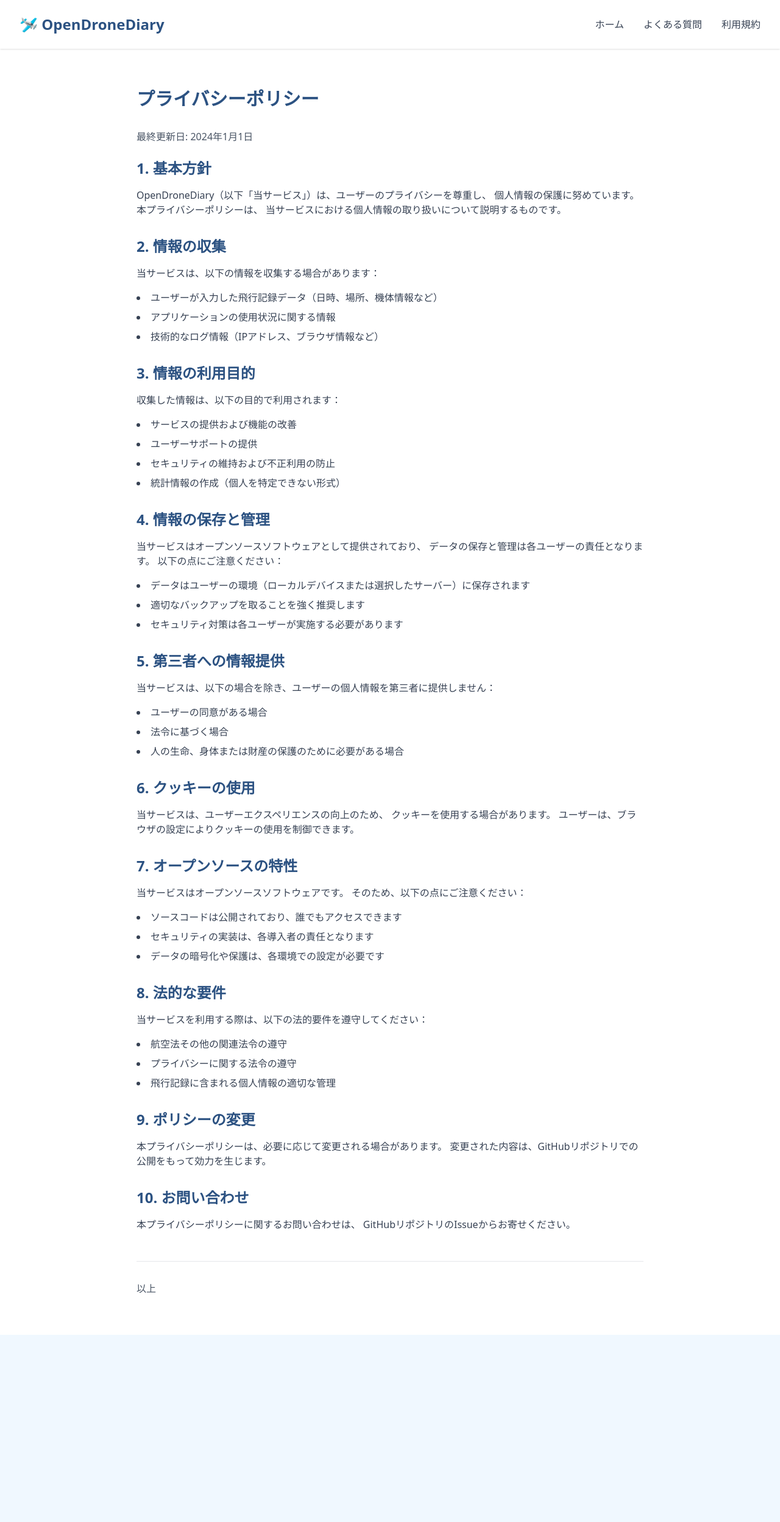
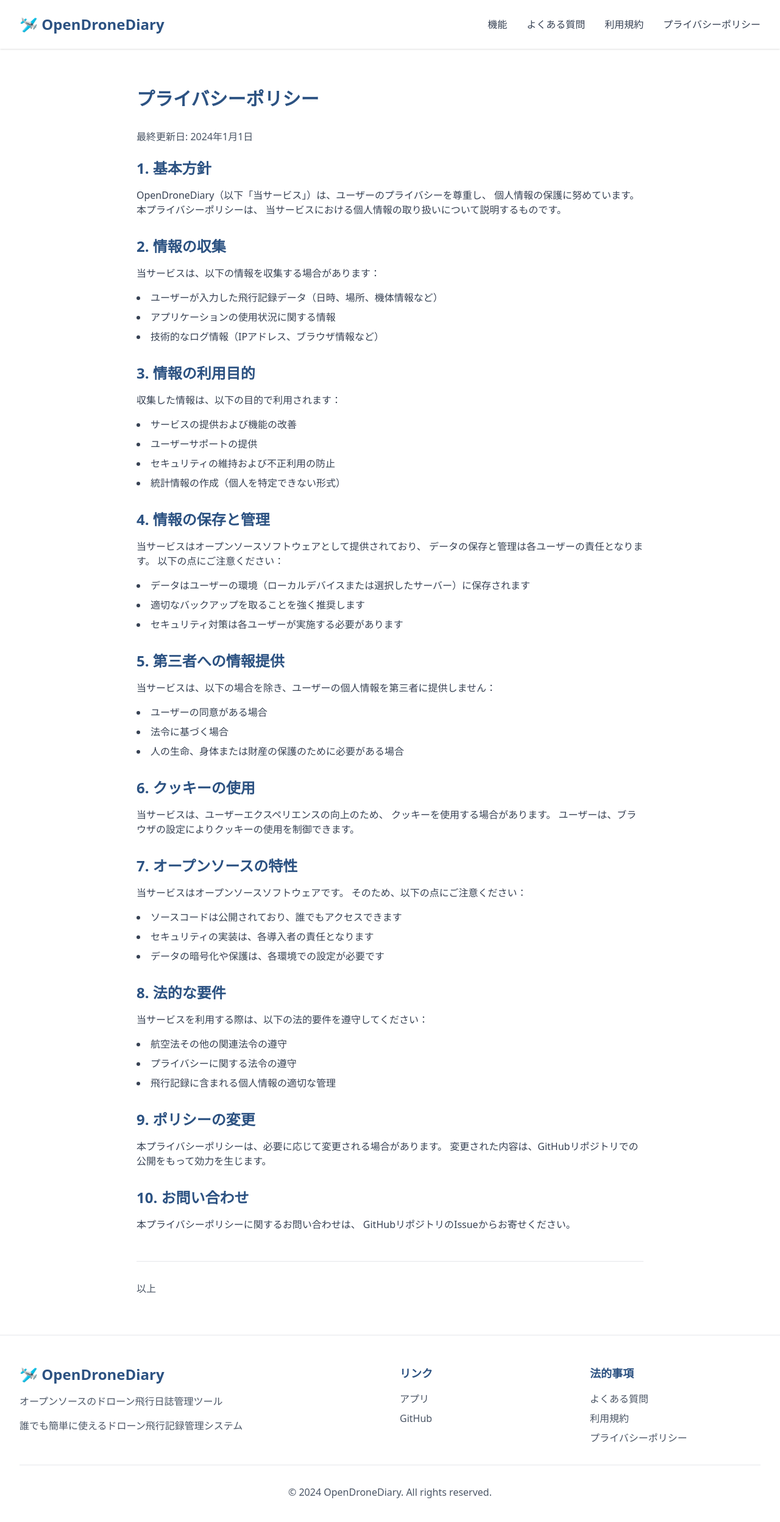
Before and after one commit to cyrus07424/openDroneDiary-lp, a Next.js app: page /privacy in a window 1280 px wide. Shown: the top 2496 px of the page at 61% size. Before the commit the page ends 2189 px from the top, so only its background shows below. Built offline with nearby package versions, Linux system fonts and the light colour scheme; no server answers.

Commit message:
Fix header navigation consistency and add footer to all pages
Co-authored-by: cyrus07424 <35634468+cyrus07424@users.noreply.github.com>

```diff
--- /dev/null
+++ b/app/components/Footer.tsx
@@ -0,0 +1,65 @@
+import Link from "next/link";
+
+export default function Footer() {
+  const appUrl = process.env.NEXT_PUBLIC_APP_URL || '#';
+
+  return (
+    <footer className="bg-white border-t border-gray-200">
+      <div className="max-w-7xl mx-auto px-4 sm:px-6 lg:px-8 py-12">
+        <div className="grid grid-cols-1 md:grid-cols-4 gap-8">
+          <div className="col-span-1 md:col-span-2">
+            <div className="text-2xl font-bold text-deep-blue mb-4">
+              🛩️ OpenDroneDiary
+            </div>
+            <p className="text-gray-600 mb-4">
+              オープンソースのドローン飛行日誌管理ツール
+            </p>
+            <p className="text-gray-600">
+              誰でも簡単に使えるドローン飛行記録管理システム
+            </p>
+          </div>
+          <div>
+            <h3 className="text-lg font-semibold text-deep-blue mb-4">リンク</h3>
+            <ul className="space-y-2">
+              <li>
+                <a href={appUrl} className="text-gray-600 hover:text-deep-blue" target="_blank" rel="noopener noreferrer">
+                  アプリ
+                </a>
+              </li>
+              <li>
+                <a href="https://github.com/cyrus07424/openDroneDiary" className="text-gray-600 hover:text-deep-blue" target="_blank" rel="noopener noreferrer">
+                  GitHub
+                </a>
+              </li>
+            </ul>
+          </div>
+          <div>
+            <h3 className="text-lg font-semibold text-deep-blue mb-4">法的事項</h3>
+            <ul className="space-y-2">
+              <li>
+                <Link href="/faq" className="text-gray-600 hover:text-deep-blue">
+                  よくある質問
+                </Link>
+              </li>
+              <li>
+                <Link href="/terms" className="text-gray-600 hover:text-deep-blue">
+                  利用規約
+                </Link>
+              </li>
+              <li>
+                <Link href="/privacy" className="text-gray-600 hover:text-deep-blue">
+                  プライバシーポリシー
+                </Link>
+              </li>
+            </ul>
+          </div>
+        </div>
+        <div className="border-t border-gray-200 mt-8 pt-8 text-center">
+          <p className="text-gray-600">
+            © 2024 OpenDroneDiary. All rights reserved.
+          </p>
+        </div>
+      </div>
+    </footer>
+  );
+}
--- /dev/null
+++ b/app/components/Header.tsx
@@ -0,0 +1,29 @@
+import Link from "next/link";
+
+export default function Header() {
+  return (
+    <header className="bg-white shadow-sm">
+      <div className="max-w-7xl mx-auto px-4 sm:px-6 lg:px-8">
+        <div className="flex justify-between items-center py-6">
+          <Link href="/" className="text-2xl font-bold text-deep-blue">
+            🛩️ OpenDroneDiary
+          </Link>
+          <nav className="hidden md:flex space-x-8">
+            <Link href="/#features" className="text-gray-700 hover:text-deep-blue">
+              機能
+            </Link>
+            <Link href="/faq" className="text-gray-700 hover:text-deep-blue">
+              よくある質問
+            </Link>
+            <Link href="/terms" className="text-gray-700 hover:text-deep-blue">
+              利用規約
+            </Link>
+            <Link href="/privacy" className="text-gray-700 hover:text-deep-blue">
+              プライバシーポリシー
+            </Link>
+          </nav>
+        </div>
+      </div>
+    </header>
+  );
+}
--- a/app/faq/page.tsx
+++ b/app/faq/page.tsx
@@ -1,5 +1,6 @@
-import Link from "next/link";
 import { Metadata } from "next";
+import Header from "../components/Header";
+import Footer from "../components/Footer";
 
 export const metadata: Metadata = {
   title: "よくある質問 | OpenDroneDiary",
@@ -9,26 +10,7 @@ export const metadata: Metadata = {
 export default function FAQ() {
   return (
     <div className="min-h-screen bg-white">
-      <header className="bg-white shadow-sm">
-        <div className="max-w-7xl mx-auto px-4 sm:px-6 lg:px-8">
-          <div className="flex justify-between items-center py-6">
-            <Link href="/" className="text-2xl font-bold text-deep-blue">
-              🛩️ OpenDroneDiary
-            </Link>
-            <nav className="hidden md:flex space-x-8">
-              <Link href="/" className="text-gray-700 hover:text-deep-blue">
-                ホーム
-              </Link>
-              <Link href="/terms" className="text-gray-700 hover:text-deep-blue">
-                利用規約
-              </Link>
-              <Link href="/privacy" className="text-gray-700 hover:text-deep-blue">
-                プライバシーポリシー
-              </Link>
-            </nav>
-          </div>
-        </div>
-      </header>
+      <Header />
 
       <main className="max-w-4xl mx-auto px-4 sm:px-6 lg:px-8 py-16">
         <div className="prose prose-lg max-w-none">
@@ -210,6 +192,8 @@ export default function FAQ() {
           </div>
         </div>
       </main>
+
+      <Footer />
     </div>
   );
 }
--- a/app/page.tsx
+++ b/app/page.tsx
@@ -1,36 +1,12 @@
-import Link from "next/link";
+import Header from "./components/Header";
+import Footer from "./components/Footer";
 
 export default function Home() {
   const appUrl = process.env.NEXT_PUBLIC_APP_URL || '#';
 
   return (
     <div className="min-h-screen">
-      {/* Header */}
-      <header className="bg-white shadow-sm">
-        <div className="max-w-7xl mx-auto px-4 sm:px-6 lg:px-8">
-          <div className="flex justify-between items-center py-6">
-            <div className="flex items-center">
-              <div className="text-2xl font-bold text-deep-blue">
-                🛩️ OpenDroneDiary
-              </div>
-            </div>
-            <nav className="hidden md:flex space-x-8">
-              <Link href="#features" className="text-gray-700 hover:text-deep-blue">
-                機能
-              </Link>
-              <Link href="/faq" className="text-gray-700 hover:text-deep-blue">
-                よくある質問
-              </Link>
-              <Link href="/terms" className="text-gray-700 hover:text-deep-blue">
-                利用規約
-              </Link>
-              <Link href="/privacy" className="text-gray-700 hover:text-deep-blue">
-                プライバシーポリシー
-              </Link>
-            </nav>
-          </div>
-        </div>
-      </header>
+      <Header />
 
       {/* Hero Section */}
       <section className="sky-gradient cloud-pattern relative overflow-hidden">
@@ -174,63 +150,7 @@ export default function Home() {
       </section>
 
       {/* Footer */}
-      <footer className="bg-white border-t border-gray-200">
-        <div className="max-w-7xl mx-auto px-4 sm:px-6 lg:px-8 py-12">
-          <div className="grid grid-cols-1 md:grid-cols-4 gap-8">
-            <div className="col-span-1 md:col-span-2">
-              <div className="text-2xl font-bold text-deep-blue mb-4">
-                🛩️ OpenDroneDiary
-              </div>
-              <p className="text-gray-600 mb-4">
-                オープンソースのドローン飛行日誌管理ツール
-              </p>
-              <p className="text-gray-600">
-                誰でも簡単に使えるドローン飛行記録管理システム
-              </p>
-            </div>
-            <div>
-              <h3 className="text-lg font-semibold text-deep-blue mb-4">リンク</h3>
-              <ul className="space-y-2">
-                <li>
-                  <a href={appUrl} className="text-gray-600 hover:text-deep-blue" target="_blank" rel="noopener noreferrer">
-                    アプリ
-                  </a>
-                </li>
-                <li>
-                  <a href="https://github.com/cyrus07424/openDroneDiary" className="text-gray-600 hover:text-deep-blue" target="_blank" rel="noopener noreferrer">
-                    GitHub
-                  </a>
-                </li>
-              </ul>
-            </div>
-            <div>
-              <h3 className="text-lg font-semibold text-deep-blue mb-4">法的事項</h3>
-              <ul className="space-y-2">
-                <li>
-                  <Link href="/faq" className="text-gray-600 hover:text-deep-blue">
-                    よくある質問
-                  </Link>
-                </li>
-                <li>
-                  <Link href="/terms" className="text-gray-600 hover:text-deep-blue">
-                    利用規約
-                  </Link>
-                </li>
-                <li>
-                  <Link href="/privacy" className="text-gray-600 hover:text-deep-blue">
-                    プライバシーポリシー
-                  </Link>
-                </li>
-              </ul>
-            </div>
-          </div>
-          <div className="border-t border-gray-200 mt-8 pt-8 text-center">
-            <p className="text-gray-600">
-              © 2024 OpenDroneDiary. All rights reserved.
-            </p>
-          </div>
-        </div>
-      </footer>
+      <Footer />
     </div>
   );
 }
--- a/app/privacy/page.tsx
+++ b/app/privacy/page.tsx
@@ -1,5 +1,6 @@
-import Link from "next/link";
 import { Metadata } from "next";
+import Header from "../components/Header";
+import Footer from "../components/Footer";
 
 export const metadata: Metadata = {
   title: "プライバシーポリシー | OpenDroneDiary",
@@ -9,26 +10,7 @@ export const metadata: Metadata = {
 export default function Privacy() {
   return (
     <div className="min-h-screen bg-white">
-      <header className="bg-white shadow-sm">
-        <div className="max-w-7xl mx-auto px-4 sm:px-6 lg:px-8">
-          <div className="flex justify-between items-center py-6">
-            <Link href="/" className="text-2xl font-bold text-deep-blue">
-              🛩️ OpenDroneDiary
-            </Link>
-            <nav className="hidden md:flex space-x-8">
-              <Link href="/" className="text-gray-700 hover:text-deep-blue">
-                ホーム
-              </Link>
-              <Link href="/faq" className="text-gray-700 hover:text-deep-blue">
-                よくある質問
-              </Link>
-              <Link href="/terms" className="text-gray-700 hover:text-deep-blue">
-                利用規約
-              </Link>
-            </nav>
-          </div>
-        </div>
-      </header>
+      <Header />
 
       <main className="max-w-4xl mx-auto px-4 sm:px-6 lg:px-8 py-16">
         <div className="prose prose-lg max-w-none">
@@ -155,6 +137,8 @@ export default function Privacy() {
           </div>
         </div>
       </main>
+
+      <Footer />
     </div>
   );
 }
--- a/app/terms/page.tsx
+++ b/app/terms/page.tsx
@@ -1,5 +1,6 @@
-import Link from "next/link";
 import { Metadata } from "next";
+import Header from "../components/Header";
+import Footer from "../components/Footer";
 
 export const metadata: Metadata = {
   title: "利用規約 | OpenDroneDiary",
@@ -9,26 +10,7 @@ export const metadata: Metadata = {
 export default function Terms() {
   return (
     <div className="min-h-screen bg-white">
-      <header className="bg-white shadow-sm">
-        <div className="max-w-7xl mx-auto px-4 sm:px-6 lg:px-8">
-          <div className="flex justify-between items-center py-6">
-            <Link href="/" className="text-2xl font-bold text-deep-blue">
-              🛩️ OpenDroneDiary
-            </Link>
-            <nav className="hidden md:flex space-x-8">
-              <Link href="/" className="text-gray-700 hover:text-deep-blue">
-                ホーム
-              </Link>
-              <Link href="/faq" className="text-gray-700 hover:text-deep-blue">
-                よくある質問
-              </Link>
-              <Link href="/privacy" className="text-gray-700 hover:text-deep-blue">
-                プライバシーポリシー
-              </Link>
-            </nav>
-          </div>
-        </div>
-      </header>
+      <Header />
 
       <main className="max-w-4xl mx-auto px-4 sm:px-6 lg:px-8 py-16">
         <div className="prose prose-lg max-w-none">
@@ -125,6 +107,8 @@ export default function Terms() {
           </div>
         </div>
       </main>
+
+      <Footer />
     </div>
   );
 }
```
